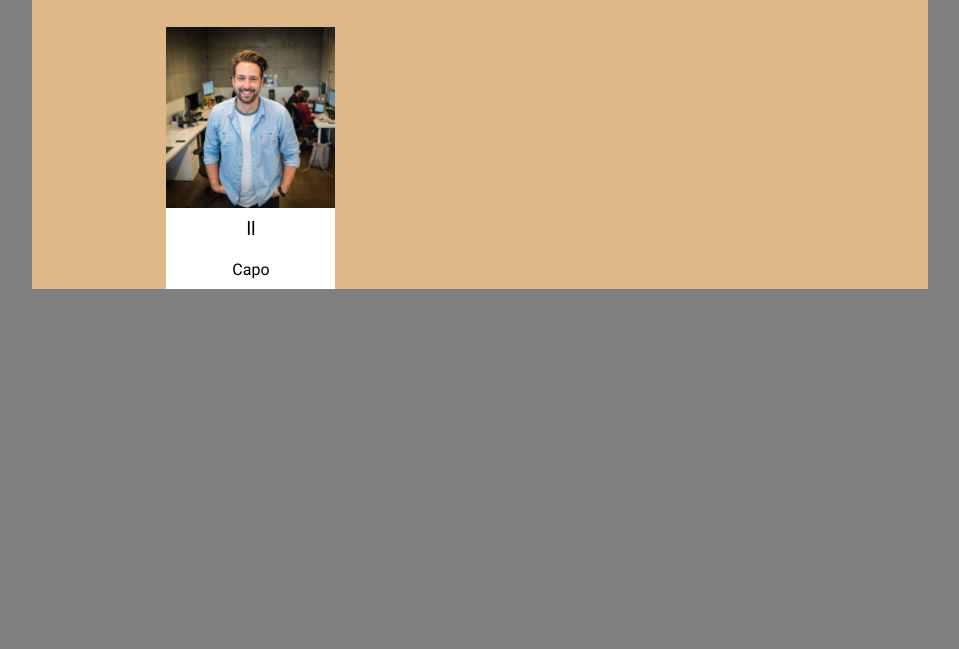
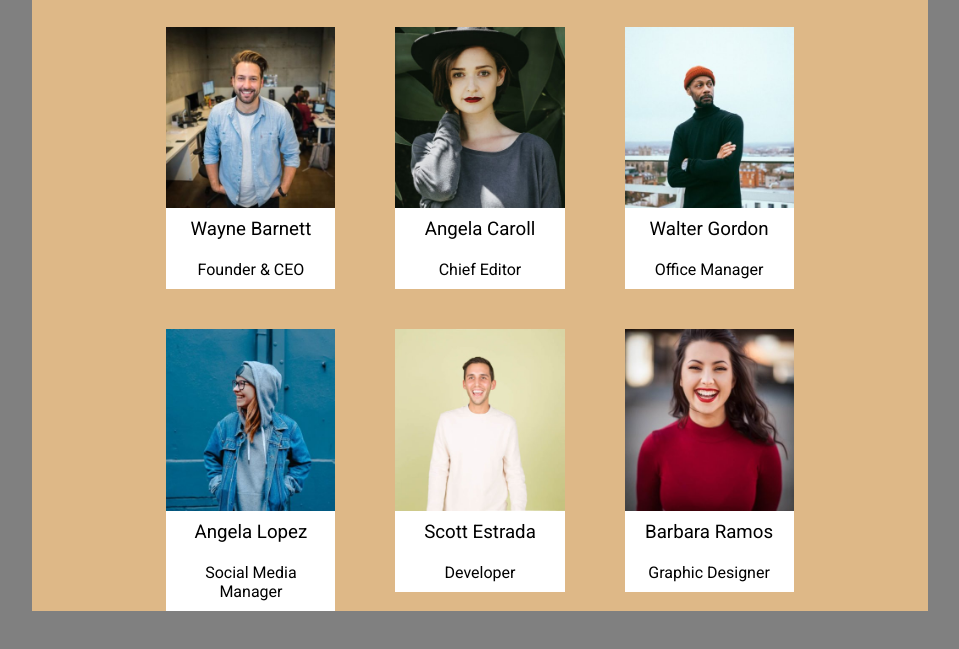
Before and after one commit to MicheleLafronza/js-our-team, a plain HTML site: page bonus/index.html in a window 1280 px wide. Shown: the part 109-758 px from the top of the page, without its empty margins (160-1119 px from the left). Drawn offline with Linux system fonts and the light colour scheme.

Commit message:
feat(bonus): bonus completed

```diff
--- a/bonus/index.html
+++ b/bonus/index.html
@@ -18,7 +18,7 @@
             <p class="sub-title">Lorem ipsum dolor sit amet consectetur adipisicing elit. Ducimus libero eligendi iure beatae qui laborum aspernatur vitae voluptas tempora saepe non, impedit cumque.</p>
 
             <div class="row">
-                <div class="card">
+                <!-- <div class="card">
                     <img src="img/wayne-barnett-founder-ceo.jpg" alt="">
 
                     <div class="bot-card">
@@ -26,7 +26,7 @@
 
                         <div class="role">Capo</div>
                     </div>
-                </div>
+                </div> -->
             </div>
         </div>
     </main>
--- a/bonus/js/function.js
+++ b/bonus/js/function.js
@@ -0,0 +1,12 @@
+// funzione che crea un elemento e aggiunge una classe
+function newElementWithClass (elmnt, clss) {
+
+    // creo l'elemento
+    newEl = document.createElement(elmnt);
+
+    // gli aggiungo la classe
+    newEl.classList.add(clss);
+
+    // output della funzione: elemento con classe
+    return newEl;
+}
--- a/bonus/js/main.js
+++ b/bonus/js/main.js
@@ -37,6 +37,9 @@ const teamList = [
     },
 ]
 
+// creo costante della row
+let row = document.querySelector(".row");
+
 // stampo le info sul documento sottoforma di stringhe
 for (let i = 0; i < teamList.length; i++) {
     let teamName = teamList[i].nome;
@@ -45,6 +48,43 @@ for (let i = 0; i < teamList.length; i++) {
 
     let teamPhoto = teamList[i].photo;
 
+    // creo div con la classe card
+    let card = newElementWithClass("div", "card");
 
+    // inserisco il div dentro al row
+    row.append(card);
+
+    // creo elemento img
+    let img = document.createElement("img");
+
+    // inserisco img dentro al div
+    card.append(img);
+
+    // aggiungo src dell'immagine
+    img.src = `img/${teamPhoto}`;
+
+    // creo div bottom della card
+    let botCard = newElementWithClass("div", "bot-card");
+
+    // inserisco il bottom della card nella card
+    card.append(botCard);
+
+    // creo elemento con nome del membro del team
+    let memberName = newElementWithClass("h3", "name");
+
+    // inserisco il nome nella bottom card
+    botCard.append(memberName);
+
+    // personalizzo il nome in base al membro
+    memberName.innerHTML=teamName;
+
+    // creo div per il ruolo
+    let roleCard = newElementWithClass("div", "role");
+
+    // inserisco il ruolo nella bottom card
+    botCard.append(roleCard);
+
+    // personalizzo il ruolo in base al membro
+    roleCard.innerHTML=teamRole;
 
 }
```
